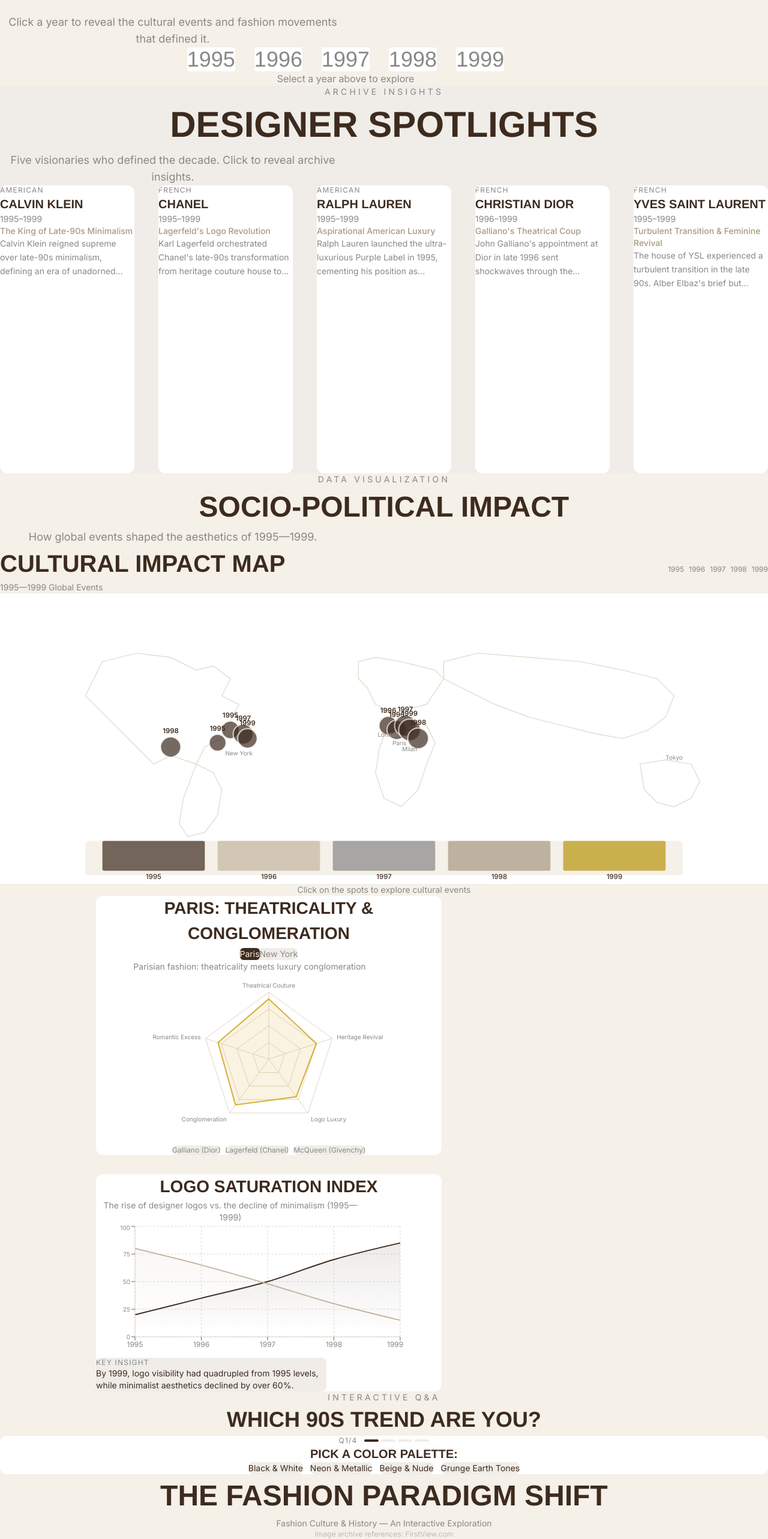
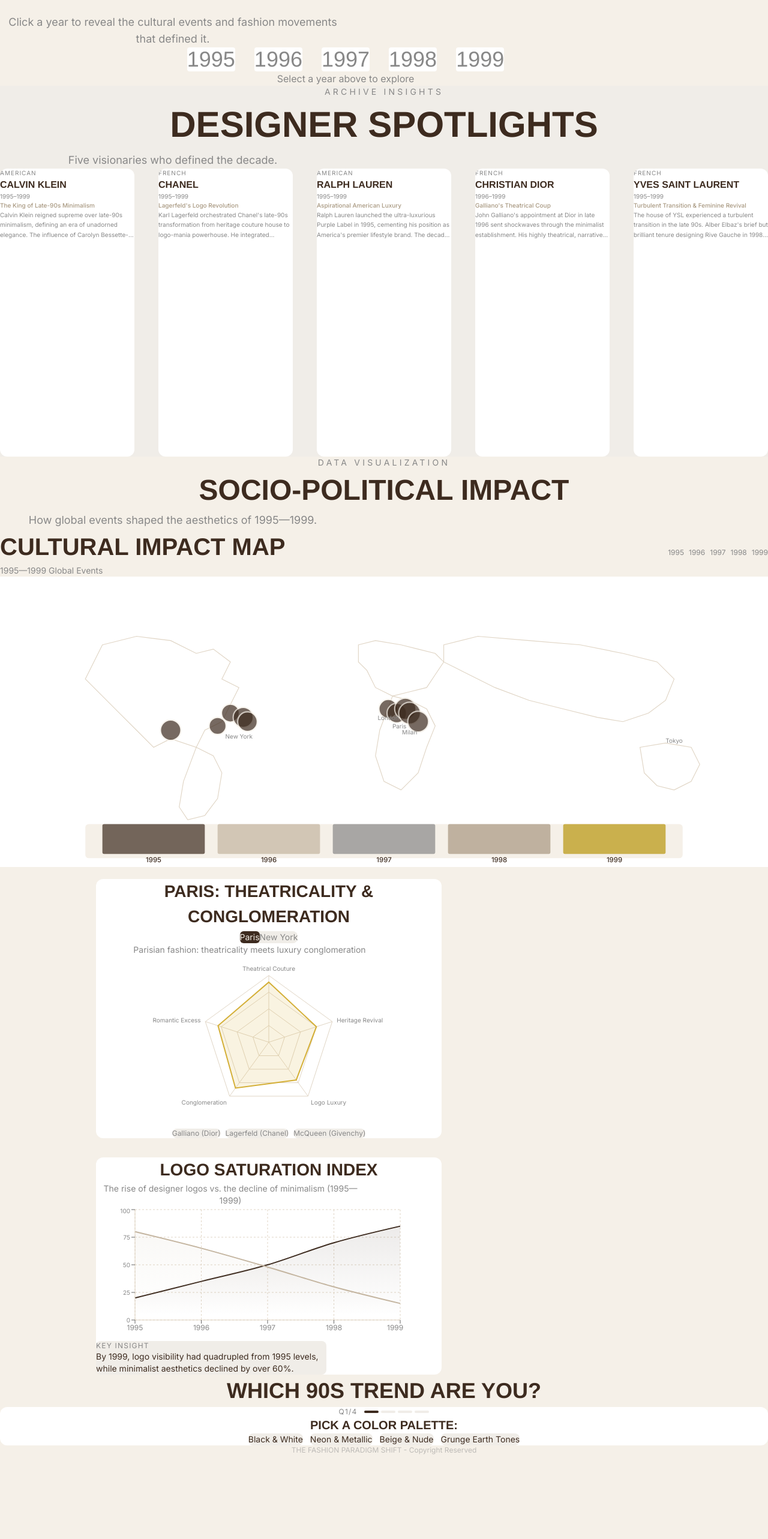
Before and after one commit to a0-s0/HUDT_Y2_AS, a Next.js app: page / in a window 1280 px wide. Shown: the part 887-3452 px from the top of the page at 60% size. After the commit the page ends 3312 px from the top, so only its background shows below. Built offline with nearby package versions, Linux system fonts and the light colour scheme.

Commit message:
fix: designer card padding, center timeline text, remove map years, update footer, clean UI text

```diff
--- a/src/app/page.tsx
+++ b/src/app/page.tsx
@@ -18,14 +18,8 @@
 
       <footer className="py-20 px-4">
         <div className="max-w-7xl mx-auto text-center">
-          <p className="font-heading text-[32px] md:text-[48px] font-bold uppercase text-deep-brown mb-4 text-center">
-            THE FASHION PARADIGM SHIFT
-          </p>
-          <p className="font-body text-sm text-silver">
-            Fashion Culture & History — An Interactive Exploration
-          </p>
-          <p className="font-body text-xs text-silver/50 mt-8">
-            Image archive references: FirstView.com
+          <p className="font-body text-xs text-silver/50">
+            THE FASHION PARADIGM SHIFT - Copyright Reserved
           </p>
         </div>
       </footer>
--- a/src/components/DesignerSpotlights.tsx
+++ b/src/components/DesignerSpotlights.tsx
@@ -25,8 +25,7 @@
             Designer Spotlights
           </h2>
           <p className="font-body text-silver max-w-xl mx-auto text-base md:text-lg">
-            Five visionaries who defined the decade. Click to reveal archive
-            insights.
+            Five visionaries who defined the decade.
           </p>
         </motion.div>
 
@@ -42,21 +41,21 @@
               className="relative group cursor-pointer"
             >
               <div className="relative h-[480px] overflow-hidden bg-white rounded-xl">
-                <div className="relative z-10 p-10">
-                  <p className="font-body text-silver tracking-widest uppercase text-xs mb-4">
+                <div className="relative z-10 p-12">
+                  <p className="font-body text-silver tracking-widest uppercase text-[10px] mb-4">
                     {designer.nationality}
                   </p>
-                  <h3 className="font-heading text-[16px] md:text-[20px] font-bold uppercase text-deep-brown mb-4 whitespace-nowrap overflow-hidden text-ellipsis px-4">
+                  <h3 className="font-heading text-[14px] md:text-[16px] font-bold uppercase text-deep-brown mb-4 whitespace-nowrap overflow-hidden text-ellipsis px-6">
                     {designer.name}
                   </h3>
-                  <p className="font-body text-silver text-sm px-4">{designer.period}</p>
+                  <p className="font-body text-silver text-[10px] px-6">{designer.period}</p>
                 </div>
 
-                <div className="relative z-10 px-10 pb-10 flex-1">
-                  <p className="text-beige-dark text-sm font-medium mb-4">
+                <div className="relative z-10 px-12 pb-12 flex-1">
+                  <p className="text-beige-dark text-[10px] font-medium mb-4">
                     {designer.title}
                   </p>
-                  <p className="font-body text-silver text-sm leading-relaxed mb-6 line-clamp-3">
+                  <p className="font-body text-silver text-[10px] leading-relaxed mb-6 line-clamp-3">
                     {designer.description}
                   </p>
                 </div>
--- a/src/components/Timeline.tsx
+++ b/src/components/Timeline.tsx
@@ -23,7 +23,7 @@
           <h2 className="font-heading text-[40px] md:text-[50px] lg:text-[60px] font-bold uppercase mb-8 text-deep-brown text-center">
             Timeline
           </h2>
-          <p className="font-body text-silver max-w-xl mx-auto text-base md:text-lg">
+          <p className="font-body text-silver max-w-xl mx-auto text-base md:text-lg text-center">
             Click a year to reveal the cultural events and fashion movements
             that defined it.
           </p>
--- a/src/components/TrendQuiz.tsx
+++ b/src/components/TrendQuiz.tsx
@@ -97,9 +97,6 @@
           transition={{ duration: 0.8 }}
           className="text-center mb-12"
         >
-          <p className="font-body text-silver tracking-[0.3em] uppercase text-sm mb-4">
-            Interactive Q&A
-          </p>
           <h2 className="font-heading text-[28px] md:text-[36px] font-bold uppercase mb-4 text-deep-brown text-center">
             Which 90s Trend Are You?
           </h2>
--- a/src/components/WorldMap.tsx
+++ b/src/components/WorldMap.tsx
@@ -153,7 +153,7 @@
                   onClick={() => setSelectedEvent(event)}
                 />
 
-                {/* Year label only - cleaner look */}
+                {/* Year label only - cleaner look
                 <text
                   x={event.x}
                   y={event.y - radius - 4}
@@ -165,6 +165,7 @@
                 >
                   {event.year}
                 </text>
+                */}
               </g>
             );
           })}
@@ -341,11 +342,11 @@
         </AnimatePresence>
       </div>
 
-      {!hoveredEvent && !selectedEvent && (
-        <p className="mt-4 font-body text-silver text-sm text-center">
-          Click on the spots to explore cultural events
-        </p>
-      )}
+        {!hoveredEvent && !selectedEvent && (
+          <p className="mt-4 font-body text-silver text-sm text-center">
+            &nbsp;
+          </p>
+        )}
     </div>
   );
 }
```
